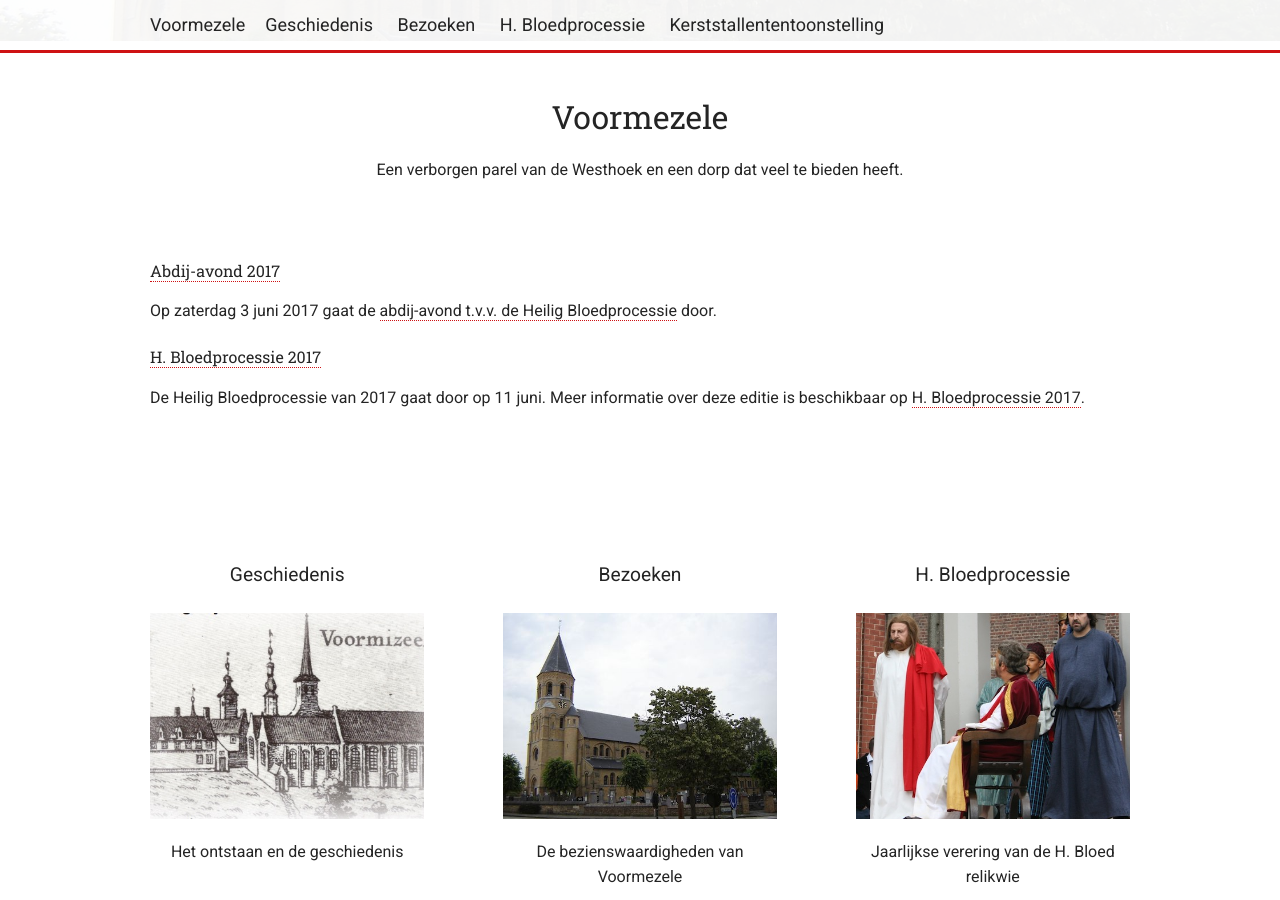
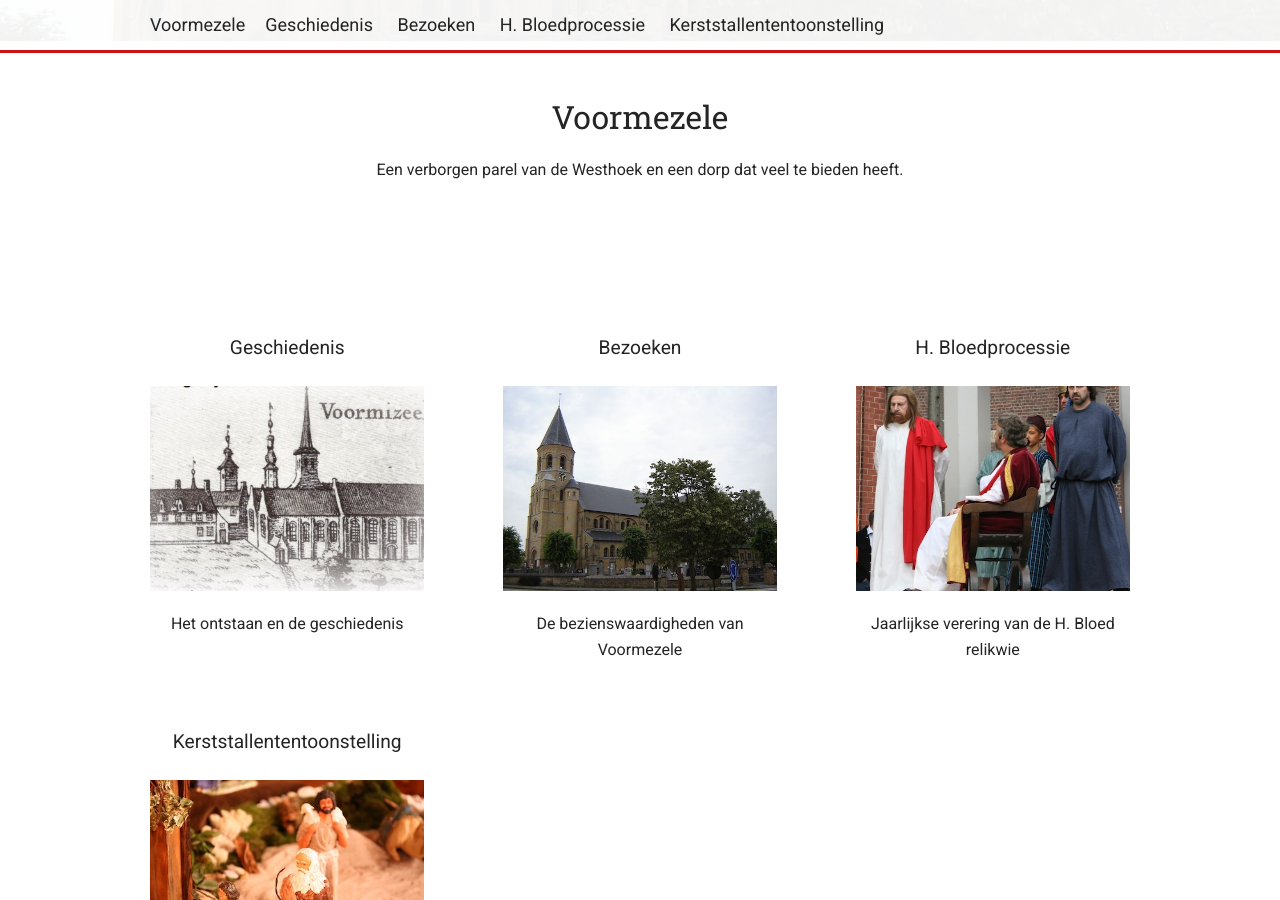
Before and after one commit to dannycuvelier/voormezele.github.io, a Jekyll site: the page built from index.html, in a window 1280 px wide and 900 px high, scrolled down 534 px. Built offline with Jekyll 4.4.1, drawn with Linux system fonts in a browser that asks for light colours.

Commit message:
Remove old announcements

```diff
--- a/_data/announcements.json
+++ b/_data/announcements.json
@@ -1,12 +1,2 @@
 [
-  {
-    "title": "Abdij-avond 2017",
-    "description": "Op zaterdag 3 juni 2017 gaat de [abdij-avond t.v.v. de Heilig Bloedprocessie](./hbloedprocessie-2017.html#abdij-avond) door.",
-    "link": "./hbloedprocessie-2017.html#abdij-avond"
-  },
-  {
-    "title": "H. Bloedprocessie 2017",
-    "description": "De Heilig Bloedprocessie van 2017 gaat door op 11 juni. Meer informatie over deze editie is beschikbaar op [H. Bloedprocessie 2017](./hbloedprocessie-2017.html).",
-    "link": "./hbloedprocessie-2017.html"
-  }
 ]
```
